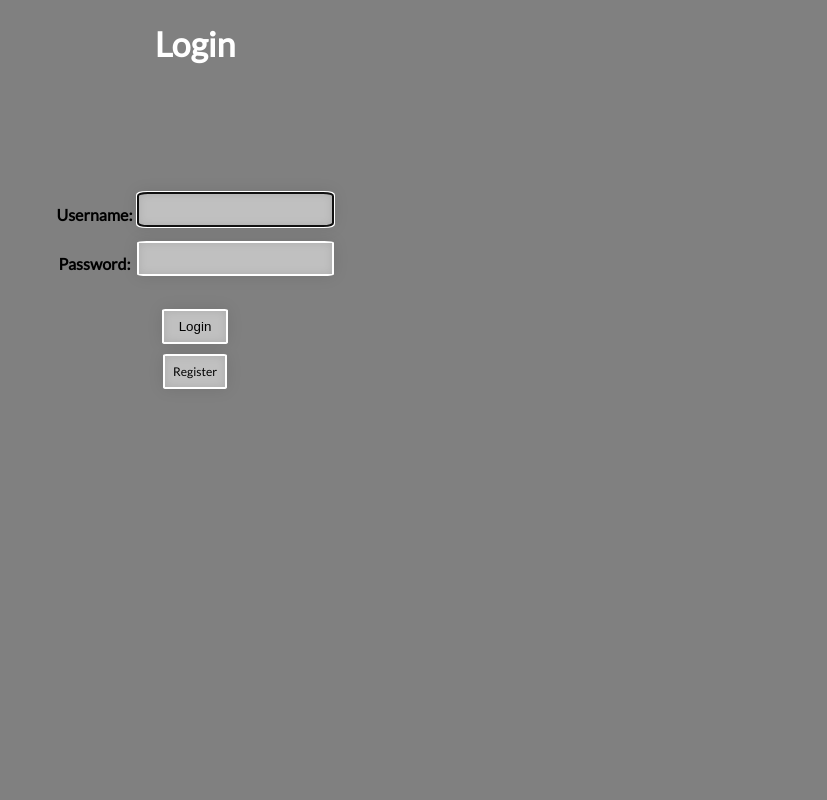
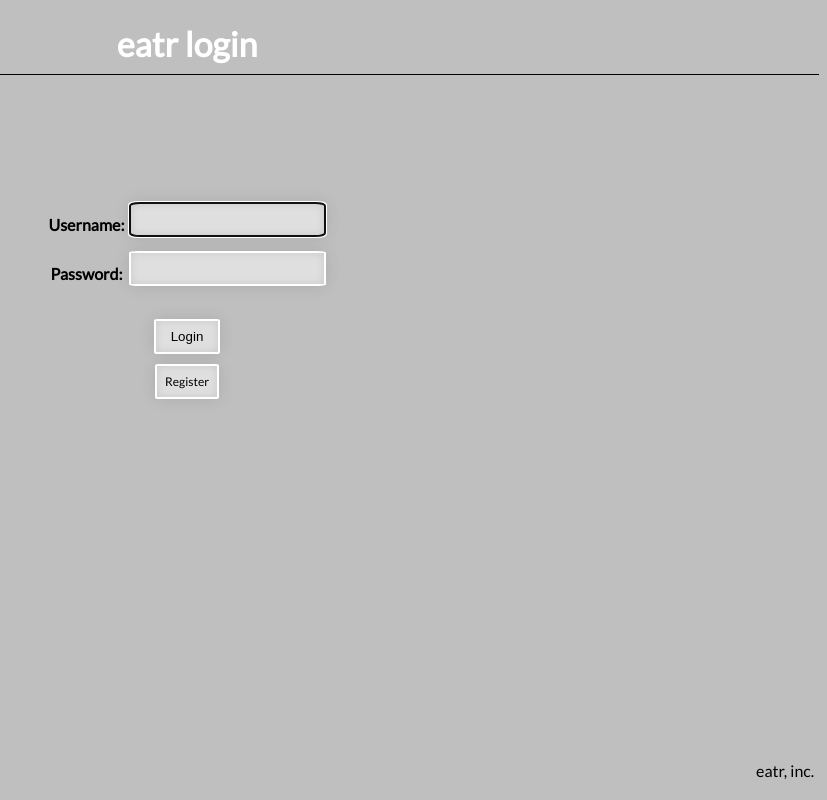
Before and after one commit to emilytsai/cal-hacks, a Django app: page / in a window 1280 px wide. Shown: the whole page, without its empty margins (453-1280 px from the left). Run offline with Django 3.2, Linux system fonts and the light colour scheme.

Commit message:
Added eat, inc. and lowercase

```diff
--- a/deployment/login/static/base.css
+++ b/deployment/login/static/base.css
@@ -1,11 +1,12 @@
 body {
 	text-align: center;
 	font-family: 'Lato', sans-serif;
-	width: 100%;
-	background-color: gray;
+	background-color: rgba(128, 128, 128, 0.5);
 }
 
 .header {
+	border-bottom: 1px solid black;
+	padding-bottom: 10px;
 	font-size: 34px;
 	text-align: center;
 	color: white;
@@ -92,3 +93,9 @@ a {
     background: rgba(255,255,255,0.5);
     margin: 0 0 10px 0;
 }
+
+.inc {
+	position: absolute;
+	right: 1%;
+	bottom: 0.5%;
+}
--- a/deployment/login/templates/home.html
+++ b/deployment/login/templates/home.html
@@ -1,7 +1,10 @@
 <!-- home.html -->
 {% extends "base.html" %}
 {% block title %}Welcome to EATR{% endblock %}
-{% block head %}Hi, {{ user.username }}!{% endblock %}
+{% block head %}hi, {{ user.username }}!{% endblock %}
 {% block content %}
+<body>
     <a class="logout" href="/logout/">Logout</a>
+    <p class="inc">eatr, inc.</p>
+</body>
 {% endblock %}
--- a/deployment/login/templates/registration/login.html
+++ b/deployment/login/templates/registration/login.html
@@ -1,7 +1,7 @@
 <!-- login.html -->
 {% extends "base.html" %}
 {% block title %}Login{% endblock %}
-{% block head %}Login{% endblock %}
+{% block head %}eatr login{% endblock %}
 {% block content %}
     {% if form.errors %}
         <p>Your username and password didn't match. Please try again.</p>
@@ -15,4 +15,5 @@
         <input type="hidden" name="next" value="/home" />
     </form>
     <a class="loginreg" href="/register">Register</a>
+    <p class="inc">eatr, inc.</p>
 {% endblock %}
--- a/deployment/login/templates/registration/register.html
+++ b/deployment/login/templates/registration/register.html
@@ -1,7 +1,7 @@
 <!-- register.html -->
 {% extends "base.html" %}
 {% block title %}User Registration{% endblock %}
-{% block head %}USER REGISTRATION{% endblock %}
+{% block head %}user registration{% endblock %}
 {% block content %}
     <form method="post" action=".">{% csrf_token %}
         <table class="userpw" border="0">
@@ -11,4 +11,5 @@
     </form>
     <div id="log" class="loginreg"><a href="/">Login</a></div>
     <div class="clear"></div>
+    <p class="inc">eatr, inc.</p>
 {% endblock %}
```
Also changed, not shown: deployment/db.sqlite3.
